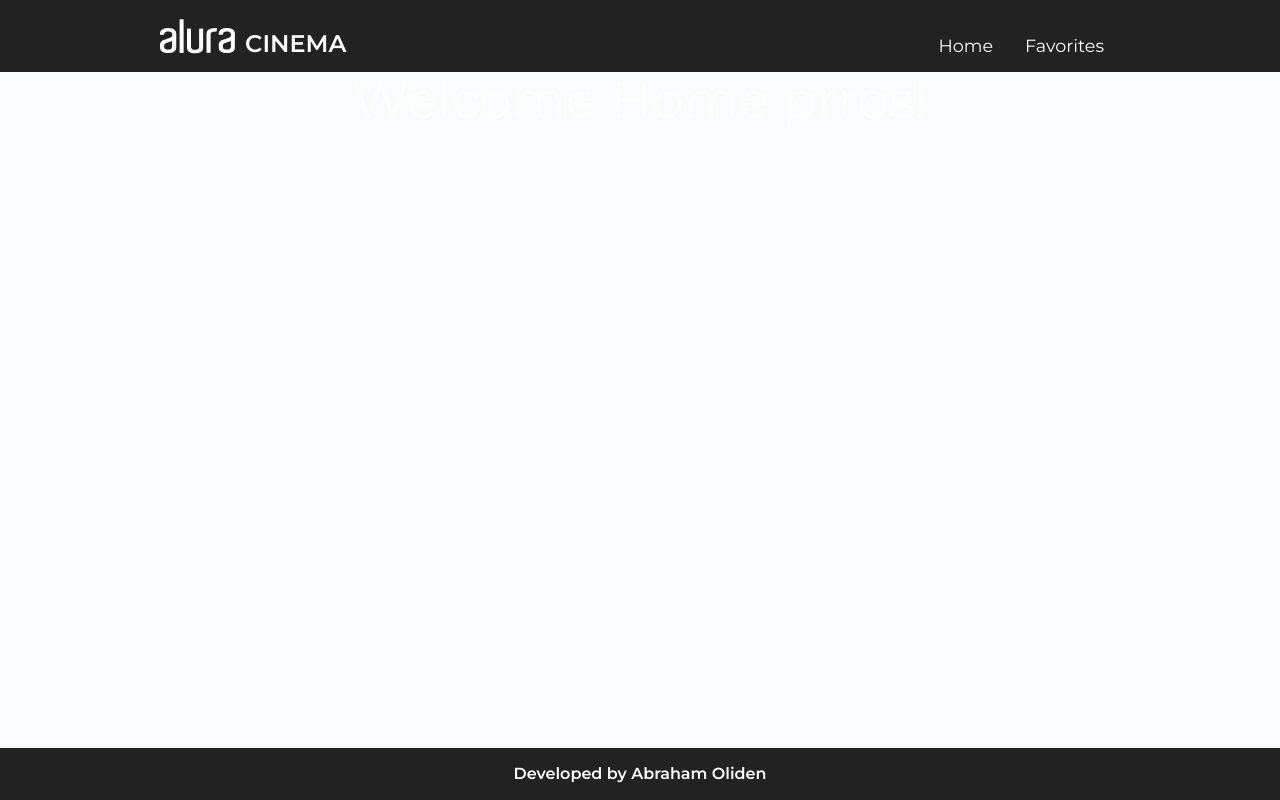
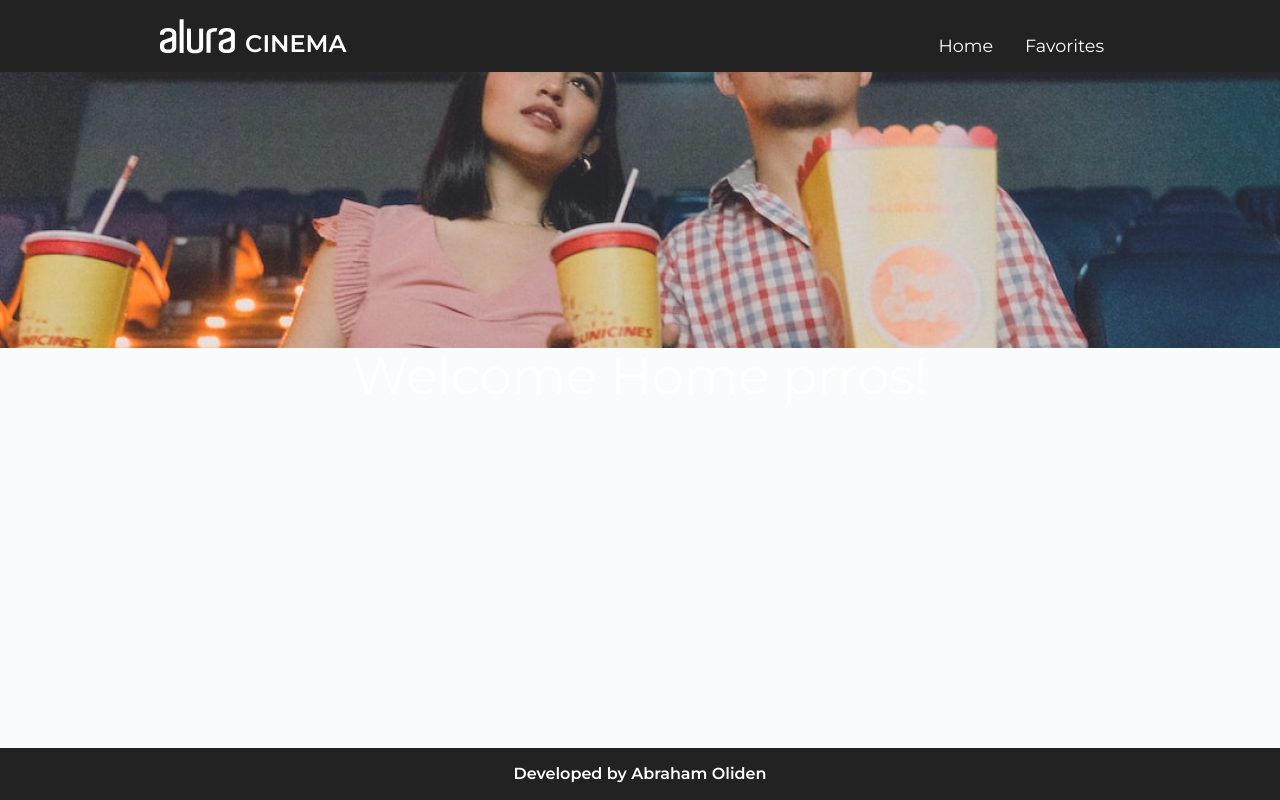
Before and after one commit to AbrahamOliden/alura-cinema, a React (Vite) app: page / in a window 1280 px wide. Built offline with nearby package versions, Linux system fonts and the light colour scheme.

Commit message:
import Banner component

```diff
--- a/src/pages/Home/index.jsx
+++ b/src/pages/Home/index.jsx
@@ -1,10 +1,12 @@
 import Footer from "../../components/Footer";
 import Header from "../../components/Header";
+import Banner from "../../components/Banner";
 
 function Home() {
     return (
         <>
             <Header />
+            <Banner img='home' color="#154580" />
             <h1>Welcome Home prros!</h1>
             <Footer />
         </>
```
